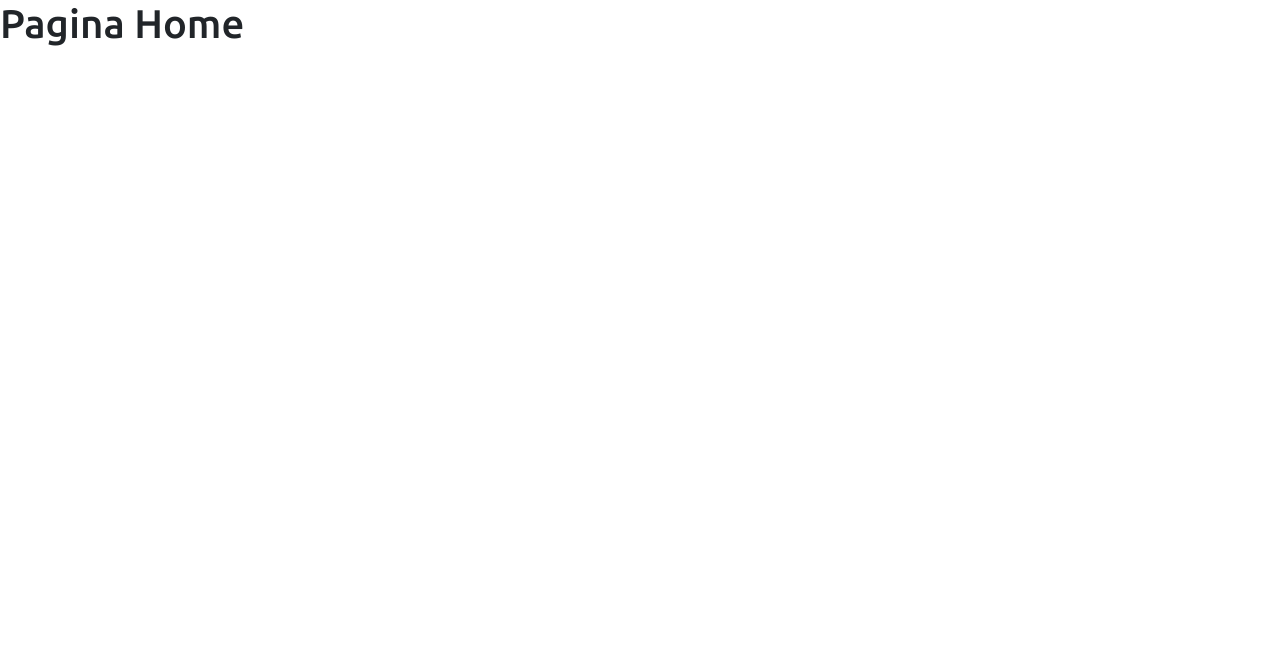
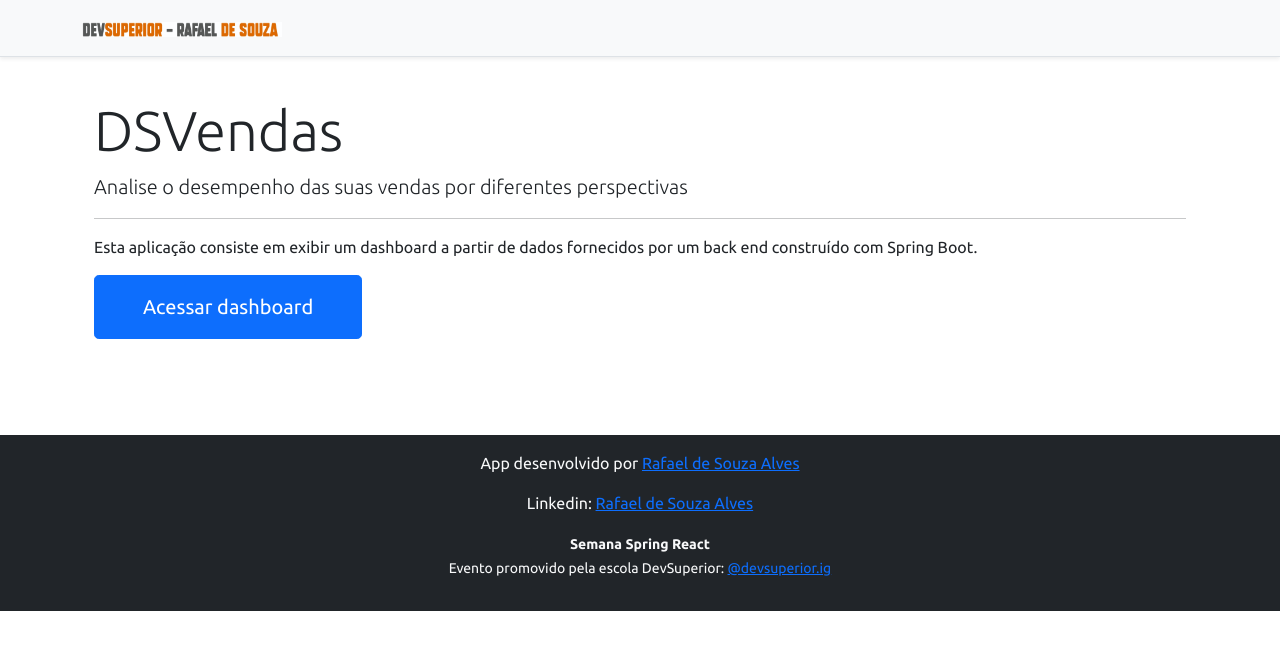
Before and after one commit to RafaelSouzaJava/projeto-sds4, a React (Create React App) app in the folder frontend/: page / in a window 1280 px wide. Shown: the top 650 px of the page. Built offline with nearby package versions, Linux system fonts and the light colour scheme.

Commit message:
Home, Navigation

```diff
--- a/frontend/src/components/NavBar/index.tsx
+++ b/frontend/src/components/NavBar/index.tsx
@@ -1,4 +1,5 @@
 import Logo from 'assets/img/logo.jpeg';
+import { Link } from 'react-router-dom';
 
 const NavBar = () => {
     return (
@@ -6,7 +7,9 @@
         <div className="d-flex flex-column flex-md-row align-items-center p-3 px-md-4 mb-3 bg-light border-bottom shadow-sm">
             <div className="container">
                 <nav className="my-2 my-md-0 mr-md-3">
-                    <img  src={Logo} alt="DevSuperior" width="200" height="15" />
+                    <Link to="/">
+                        <img src={Logo} alt="DevSuperior" width="200" height="15" />
+                    </Link>
                 </nav>
             </div>
         </div>
--- a/frontend/src/pages/Home/index.tsx
+++ b/frontend/src/pages/Home/index.tsx
@@ -1,9 +1,24 @@
+import Footer from "components/Footer";
+import NavBar from "components/NavBar";
+import { Link } from "react-router-dom";
+
 const Home = () => {
     return (
-
-        <div >
-           <h1>Pagina Home</h1>
-        </div>
+        <>
+            <NavBar />
+            <div className="container p-4 px-md-4 mb-4">
+                <div className="jumbotron">
+                    <h1 className="display-4">DSVendas</h1>
+                    <p className="lead">Analise o desempenho das suas vendas por diferentes perspectivas</p>
+                    <hr />
+                    <p>Esta aplicação consiste em exibir um dashboard a partir de dados fornecidos por um back end construído com Spring Boot.</p>
+                    <Link className="btn btn-primary btn-lg p-3 px-md-5 mb-5" to="/dashboard">
+                        Acessar dashboard
+                    </Link>
+                </div>
+            </div>
+            <Footer />
+        </>
     );
 }
 
```
